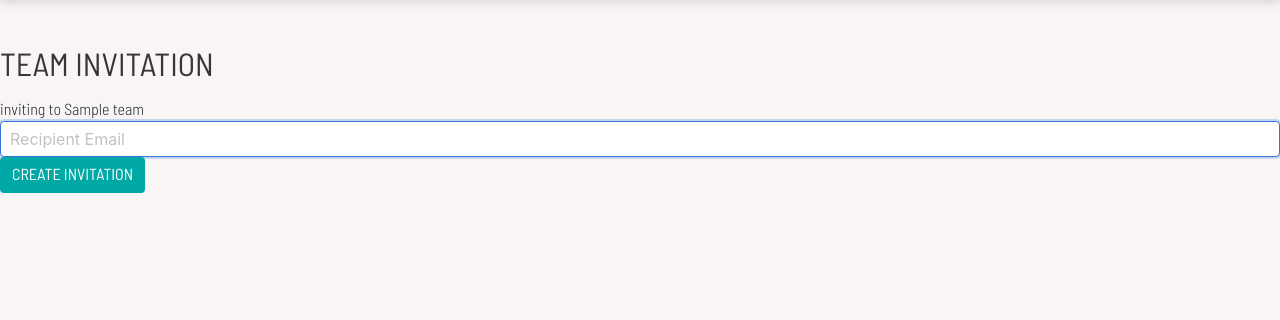
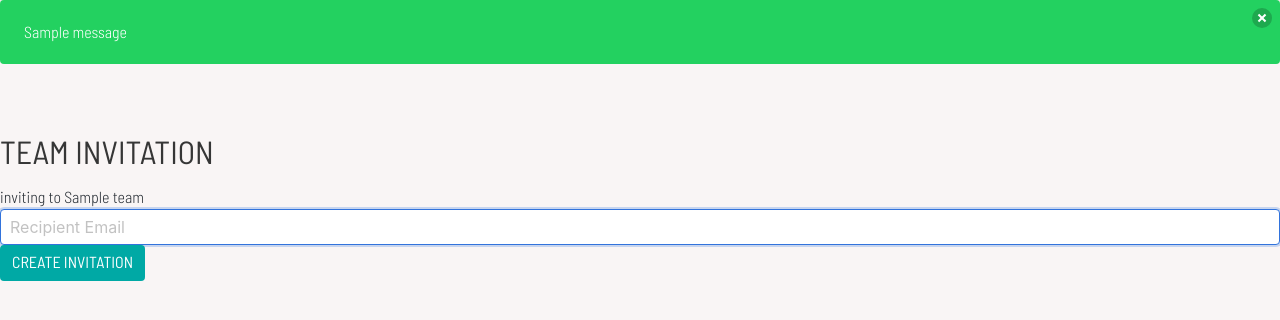
Before and after one commit to ImageMarkup/stade, a Django app: page /create-invitation/1 in a window 1280 px wide. Shown: the part 64-384 px from the top of the page. Run offline with Django 3.2, Linux system fonts and the light colour scheme; a user stored in the database is signed in; tables that the repository leaves empty hold one stand-in row (values such as "Sample post"); one stand-in notice (Sample message) is shown; parts of the project's set-up code (start-up, migrations or seed data) failed here and were passed over.

Commit message:
Add notification system
A success notification pops up if the invitation is successfully created
An error notification pops up if the invitation failed either because the
recipient is already on the team or has already been invited

```diff
--- a/core/forms.py
+++ b/core/forms.py
@@ -1,6 +1,7 @@
 from allauth.account.forms import SignupForm
 from django import forms
 from django.conf import settings
+from django.contrib import messages
 from django.core.exceptions import ValidationError
 from django.shortcuts import get_object_or_404
 from django.utils.translation import gettext_lazy as _
@@ -53,7 +54,21 @@ class CreateInvitationForm(forms.ModelForm):
     def clean(self):
         team = get_object_or_404(self.request.user.teams, pk=self.team_id)
         if team.users.filter(email=self.cleaned_data['recipient']).exists():
+            messages.add_message(
+                self.request,
+                messages.ERROR,
+                f'{self.cleaned_data["recipient"]} is already in the team',
+            )
             raise forms.ValidationError('User is already in the team')
+        if TeamInvitation.objects.filter(
+            recipient=self.cleaned_data['recipient'], team_id=team.id
+        ).exists():
+            messages.add_message(
+                self.request,
+                messages.ERROR,
+                f'{self.cleaned_data["recipient"]} has already been invited',
+            )
+            raise forms.ValidationError('User has already been invited')
 
 
 class CreateTeamForm(forms.ModelForm):
--- a/core/templates/base.html
+++ b/core/templates/base.html
@@ -34,6 +34,24 @@
         </div>
       </div>
     </header>
+    {% if messages %}
+      {% for message in messages %}
+        {% if message.level == DEFAULT_MESSAGE_LEVELS.SUCCESS %}
+          <div class="notification is-success">
+            <button class="delete"></button>
+            {{ message }}
+          </div>
+        {% endif %}
+
+        {% if message.level == DEFAULT_MESSAGE_LEVELS.ERROR %}
+          <div class="notification is-danger">
+            <button class="delete"></button>
+            {{ message }}
+          </div>
+        {% endif %}
+      {% endfor %}
+    {% endif %}
+
     {% load invites %}
 
     {% show_pending_invites request %}
--- a/core/views.py
+++ b/core/views.py
@@ -1,3 +1,4 @@
+from django.contrib import messages
 from django.contrib.auth.decorators import login_required
 from django.contrib.auth.mixins import AccessMixin, LoginRequiredMixin
 from django.db.models import Count, Q
@@ -15,7 +16,7 @@ from core.forms import (
     CreateSubmissionForm,
     CreateTeamForm,
 )
-from core.leaderboard import submissions_by_team, submissions_by_approach
+from core.leaderboard import submissions_by_approach, submissions_by_team
 from core.models import Approach, Challenge, Submission, Task, Team, TeamInvitation
 from core.serializers import LeaderboardEntrySerializer
 from core.tasks import score_submission, send_team_invitation
@@ -175,6 +176,9 @@ def create_invitation(request, team_id):
             invite.sender = request.user
             invite.save()
             send_team_invitation.delay(invite.id)
+            messages.add_message(
+                request, messages.SUCCESS, f'Successfully invited {form.cleaned_data["recipient"]}'
+            )
             return HttpResponseRedirect(reverse('index'))
     else:
         form = CreateInvitationForm(request=request)
```
Also changed, not shown: core/migrations/0023_merge_20190712_2117.py (added).
